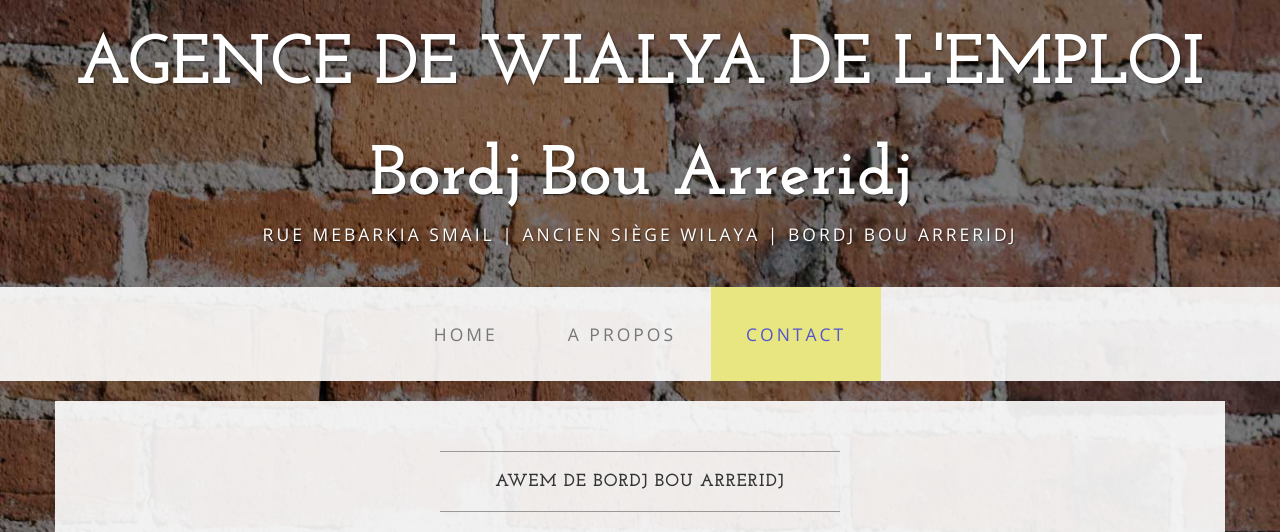
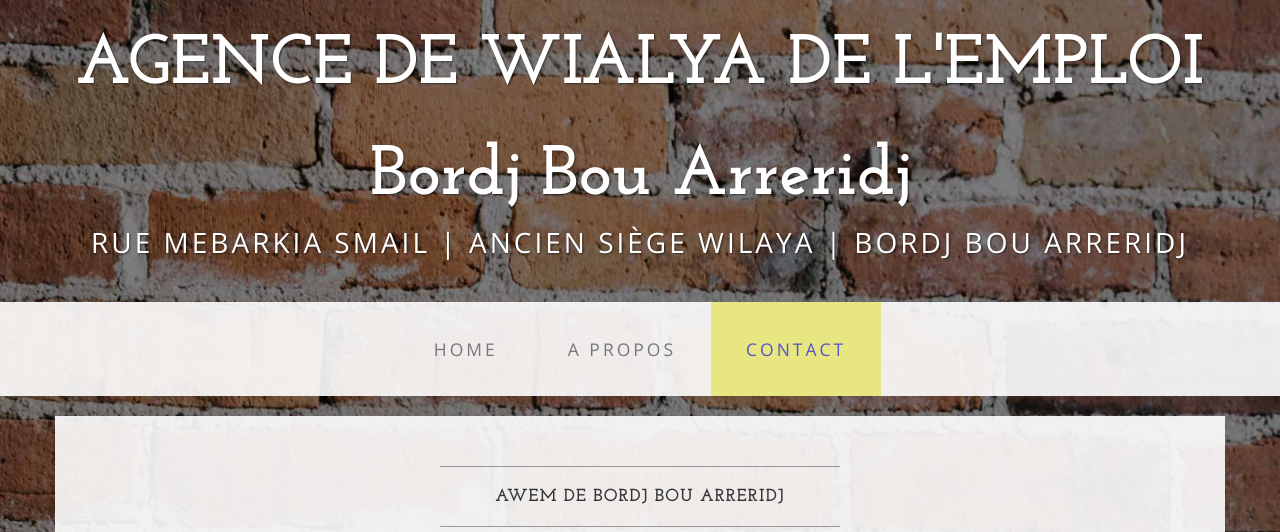
Before and after one commit to anembba/anem.bba.github.com, a Jekyll site: the page built from contact.html, in a window 1280 px wide. Shown: the top 532 px of the page. Built offline with Jekyll 4.4.1, drawn with Linux system fonts in a browser that asks for light colours; grey boxes are pictures that could not be loaded.

Commit message:
css addres-bar

```diff
--- a/css/business-casual.css
+++ b/css/business-casual.css
@@ -142,7 +142,7 @@ footer p {
         text-align: center;
         text-shadow: 1px 1px 2px rgba(0,0,0,0.5);
         text-transform: uppercase;
-        font-size: 1.25em;
+        font-size: 2.0em;
         font-weight: 400;
         letter-spacing: 3px;
         color: #fff;
```
Also changed, not shown: css/style.css (line endings or trailing spaces).
